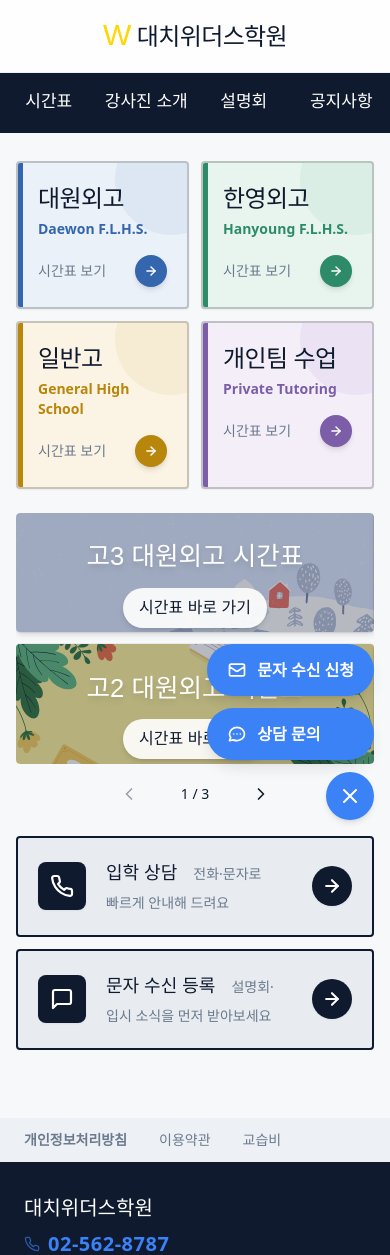
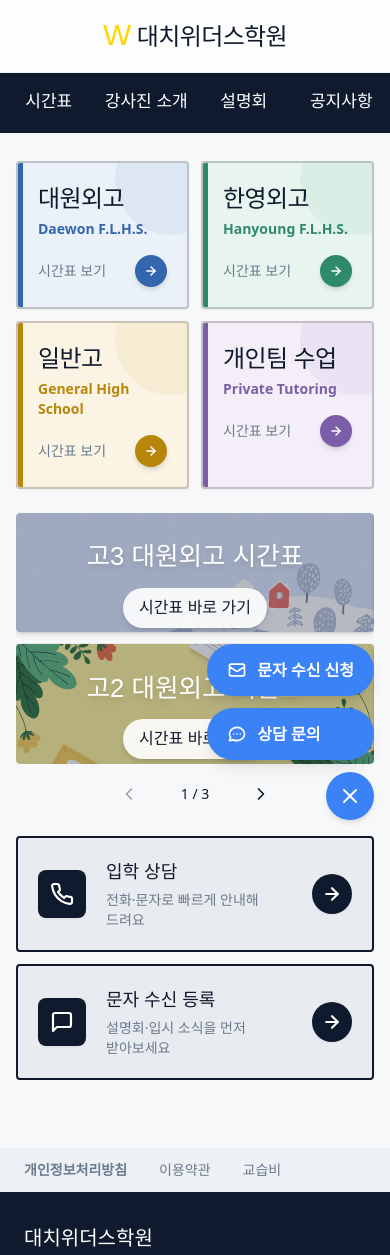
Before and after one commit to hello-hyeju1125/withus, a Next.js app: page / in a window 390 px wide. Shown: the top 1255 px of the page. Built offline with nearby package versions, Linux system fonts and the light colour scheme; a web font is replaced by a local one.

Commit message:
Add files via upload

```diff
--- a/components/InfoSection.tsx
+++ b/components/InfoSection.tsx
@@ -28,7 +28,12 @@ export default function InfoSection() {
               </span>
 
               <div className="relative min-w-0 flex-1">
-                <p className="text-lg font-bold text-withus-navy transition-colors duration-300 group-hover:text-white sm:text-xl md:text-2xl"><span className="font-gmarket font-medium">입학 상담</span><span className="ml-4 text-sm font-normal text-withus-navy-300 transition-colors duration-300 group-hover:text-white/70 sm:text-base">전화·문자로 빠르게 안내해 드려요</span></p>
+                <p className="flex flex-col gap-1 text-lg font-bold text-withus-navy transition-colors duration-300 group-hover:text-white sm:flex-row sm:items-baseline sm:gap-0 sm:text-xl md:text-2xl">
+                  <span className="font-gmarket font-medium">입학 상담</span>
+                  <span className="text-sm font-normal text-withus-navy-300 transition-colors duration-300 group-hover:text-white/70 sm:ml-4 sm:text-base">
+                    전화·문자로 빠르게 안내해 드려요
+                  </span>
+                </p>
               </div>
 
               <span className="relative flex h-10 w-10 shrink-0 items-center justify-center rounded-full bg-withus-navy shadow-sm transition-all duration-300 group-hover:scale-110 group-hover:bg-white group-hover:shadow-md sm:h-11 sm:w-11">
@@ -49,7 +54,12 @@ export default function InfoSection() {
               </span>
 
               <div className="relative min-w-0 flex-1">
-                <p className="text-lg font-bold text-withus-navy transition-colors duration-300 group-hover:text-white sm:text-xl md:text-2xl"><span className="font-gmarket font-medium">문자 수신 등록</span><span className="ml-4 text-sm font-normal text-withus-navy-300 transition-colors duration-300 group-hover:text-white/70 sm:text-base">설명회·입시 소식을 먼저 받아보세요</span></p>
+                <p className="flex flex-col gap-1 text-lg font-bold text-withus-navy transition-colors duration-300 group-hover:text-white sm:flex-row sm:items-baseline sm:gap-0 sm:text-xl md:text-2xl">
+                  <span className="font-gmarket font-medium">문자 수신 등록</span>
+                  <span className="text-sm font-normal text-withus-navy-300 transition-colors duration-300 group-hover:text-white/70 sm:ml-4 sm:text-base">
+                    설명회·입시 소식을 먼저 받아보세요
+                  </span>
+                </p>
               </div>
 
               <span className="relative flex h-10 w-10 shrink-0 items-center justify-center rounded-full bg-withus-navy shadow-sm transition-all duration-300 group-hover:scale-110 group-hover:bg-white group-hover:shadow-md sm:h-11 sm:w-11">
--- a/components/ScheduleDetailList.tsx
+++ b/components/ScheduleDetailList.tsx
@@ -197,7 +197,7 @@ export default function ScheduleDetailList({ courses, fixedGrade }: Props) {
                     CATEGORY_DISPLAY_LABELS[normalizedCategory as DetailCategoryFilter] ??
                     normalizedCategory;
                   return (
-                    <span className="inline-flex items-center rounded bg-withus-navy px-4 py-1.5 text-base font-bold text-white shadow-sm md:text-lg">
+                    <span className="inline-flex items-center rounded bg-withus-navy px-5 py-2.5 text-xl font-bold text-white shadow-sm md:px-4 md:py-1.5 md:text-lg">
                       {displayLabel}
                     </span>
                   );
@@ -205,7 +205,7 @@ export default function ScheduleDetailList({ courses, fixedGrade }: Props) {
                 {(() => {
                   const profileImgSrc = resolveTeacherImageSrc(item.instructorName, item.profileImg);
                   return (
-                <div className="relative flex h-44 w-44 flex-shrink-0 items-center justify-center overflow-hidden rounded-lg bg-slate-200 ring-2 ring-withus-bg-hover sm:h-44 sm:w-44 md:h-48 md:w-48">
+                <div className="relative flex h-56 w-56 flex-shrink-0 items-center justify-center overflow-hidden rounded-lg bg-slate-200 ring-2 ring-withus-bg-hover md:h-48 md:w-48">
                   {/* eslint-disable-next-line @next/next/no-img-element */}
                   <img
                     src={profileImgSrc}
@@ -239,7 +239,7 @@ export default function ScheduleDetailList({ courses, fixedGrade }: Props) {
 
               {/* Column 2: 강의 정보 + 설명회 버튼 */}
               <div className="min-w-0">
-                <h3 className="mt-0 text-center font-gmarket text-xl font-bold text-withus-navy md:mt-1 md:text-left md:text-2xl">
+                <h3 className="mt-0 text-center font-gmarket text-xl font-medium text-withus-navy md:mt-1 md:text-left md:text-2xl">
                   {item.courseTitle ?? item.subject}
                 </h3>
                 <p className="mt-2 whitespace-pre-line text-base leading-relaxed text-withus-navy-500 md:text-lg">
```
